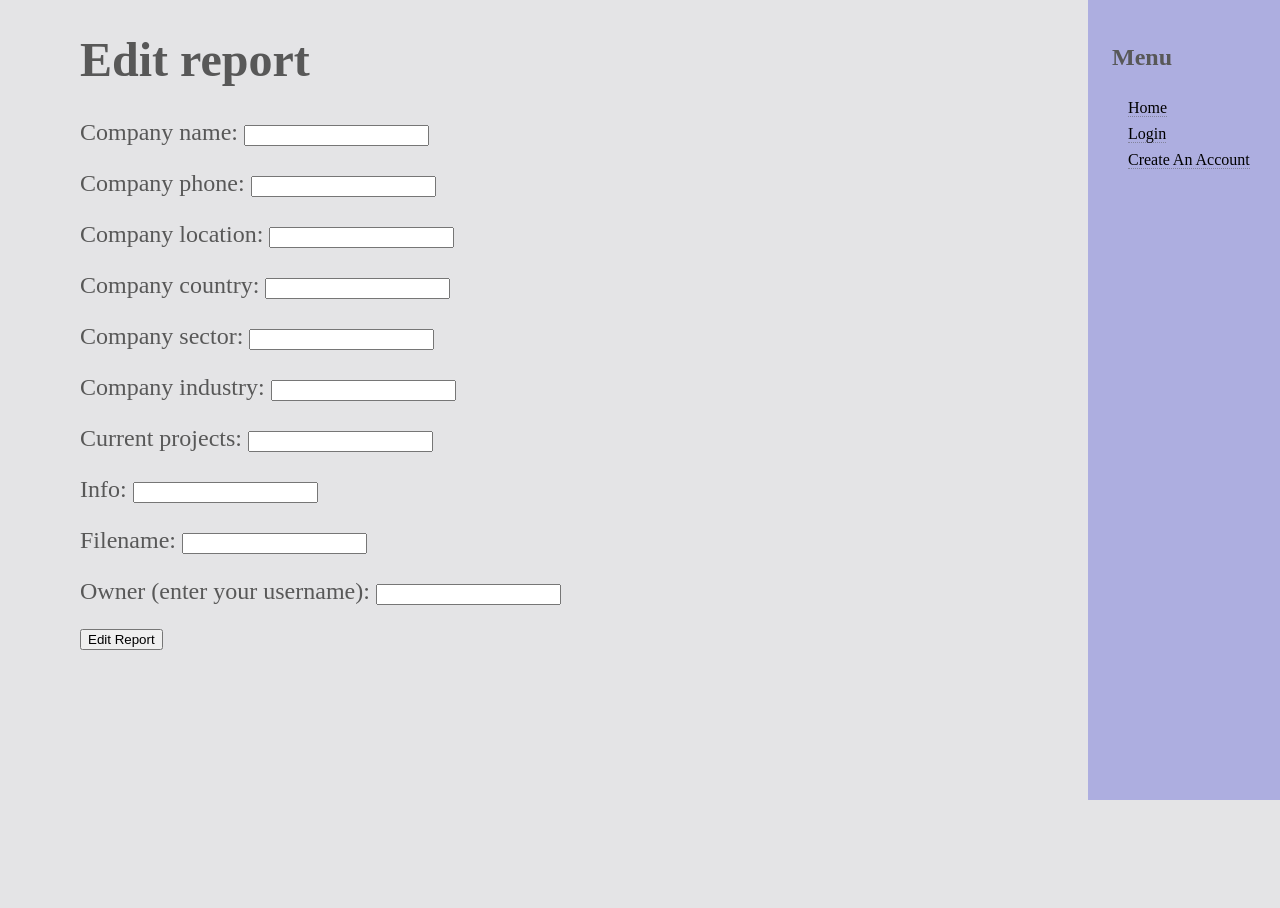
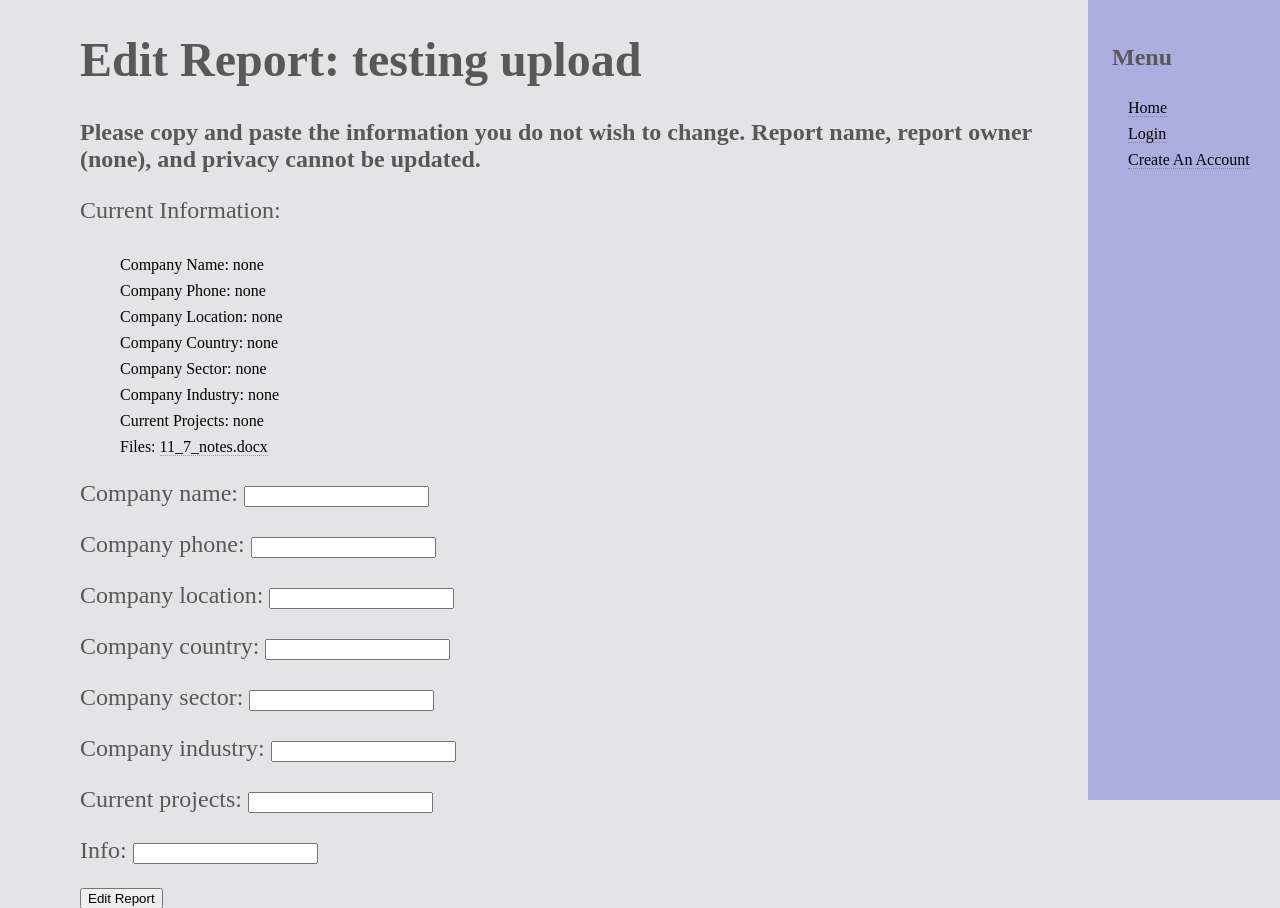
Before and after one commit to etkim97/cs3240-f17-team22, a Django app: page /catalog/report/edit/14 in a window 1280 px wide. Shown: the top 908 px of the page. Before the commit the page ends 800 px from the top, so only its background shows below. Run offline with Django 3.2, Linux system fonts and the light colour scheme; data comes from the database, SQL or seed files in the repository; both versions use the stored data as it was after the commit; some libraries are stand-ins or nearby versions.

Commit message:
some updates to the edit report page and beginning of uploading multiple files.

```diff
--- a/lokahi/catalog/forms.py
+++ b/lokahi/catalog/forms.py
@@ -29,7 +29,7 @@ class CreateReportForm(forms.Form):
     company_industry = forms.CharField()
     current_projects = forms.CharField()
     info = forms.CharField()
-    filename = forms.FileField(label="Select a file")
+    filename = forms.FileField(label="Select a file", widget=forms.ClearableFileInput(attrs={'multiple': True}))
     OPTIONS = (
         ('Private',"Private"),
         ('Public',"Public"),
@@ -47,9 +47,6 @@ class EditReportForm(forms.Form):
     company_industry = forms.CharField()
     current_projects = forms.CharField()
     info = forms.CharField()
-    filename = forms.CharField()
-    owner = forms.CharField(label = "Owner (enter your username)")
-
 
 class CreateMessageForm(forms.Form):
     recipient = forms.CharField()
--- a/lokahi/catalog/templates/catalog/detailedreport.html
+++ b/lokahi/catalog/templates/catalog/detailedreport.html
@@ -17,6 +17,5 @@
       </li>
     </ul>
     {% if user.username == 'admin' %}
-    <a href="">Delete</a>
     {% endif %}
 {% endblock %}
--- a/lokahi/catalog/templates/edit_report.html
+++ b/lokahi/catalog/templates/edit_report.html
@@ -1,7 +1,19 @@
 {% extends "base_generic.html" %}
 
 {% block content %}
-  <h1>Edit report </h1>
+  <h1>Edit Report: {{context.name}}</h1>
+  <p><b>Please copy and paste the information you do not wish to change. Report name, report owner ({{context.owner}}), and privacy cannot be updated.</b></p>
+  <p>Current Information:</p>
+  <ul>
+  	<li>Company Name: {{context.current_cname}}</li>
+  	<li>Company Phone: {{context.current_phone}}</li>
+  	<li>Company Location: {{context.current_location}}</li>
+  	<li>Company Country: {{context.current_country}}</li>
+  	<li>Company Sector: {{context.current_sector}}</li>
+  	<li>Company Industry: {{context.current_industry}}</li>
+  	<li>Current Projects: {{context.current_projects}}</li>
+  	<li>Files: <a href = "{{context.files}}">{{context.file_name}}</a></li>
+  </ul>
     <form action="" method="post">
         {% csrf_token %}
         {{ form.as_p }}
--- a/lokahi/catalog/views.py
+++ b/lokahi/catalog/views.py
@@ -156,6 +156,7 @@ from django.core.files.storage import FileSystemStorage
 def create_report(request):
     if request.method == 'POST':
         form = CreateReportForm(request.POST, request.FILES)
+        # files = request.FILES.getlist('filename')
         if form.is_valid():
             report_name = form.cleaned_data['report_name']
             company_name = form.cleaned_data['company_name']
@@ -166,9 +167,11 @@ def create_report(request):
             company_industry = form.cleaned_data['company_industry']
             current_projects = form.cleaned_data['current_projects']
             info = form.cleaned_data['info']
-            filename = request.FILES['filename']
+            filename = request.FILES.getlist('filename')
             privacy_setting = form.cleaned_data['privacy_setting']
             owner = form.cleaned_data['owner']
+            if owner != request.user.username:
+            	return HttpResponse("inputting your username serves as a digital signature, you may not enter an althernate username. Please go back.")
             try:
                 report = Report(
 					report_name = report_name,
@@ -198,6 +201,20 @@ def create_report(request):
 @csrf_exempt
 def edit_report(request, report_id):
     report = Report.objects.get(pk=report_id)
+    context ={
+    	'name' : report.report_name,
+    	'current_cname' : report.company_name,
+    	'current_phone' : report.company_phone,
+    	'current_location' : report.company_location,
+    	'current_country' : report.company_country,
+    	'current_sector' : report.company_sector,
+    	'current_industry' : report.company_industry,
+    	'current_projects' : report.current_projects,
+    	'current_info' : report.info,
+    	'owner' : report.owner,
+    	'files' : report.filename.url,
+    	'file_name' : report.filename,
+    }
     if request.method == 'POST':
         form = EditReportForm(request.POST)
         if form.is_valid():
@@ -209,15 +226,14 @@ def edit_report(request, report_id):
             report.company_industry = form.cleaned_data['company_industry']
             report.current_projects = form.cleaned_data['current_projects']
             report.info = form.cleaned_data['info']
-            report.filename = form.cleaned_data['filename']
-            report.owner = form.cleaned_data['owner']
+            # report.filename = form.cleaned_data['filename']
             report.save()
             return HttpResponse("report updated", True)
         else:
             return HttpResponse(form.errors.as_data())
     else:
         form = EditReportForm()
-    return render(request, 'edit_report.html', {'form': form})
+    return render(request, 'edit_report.html', context= {'form': form, 'context':context}, )
 
 
 @csrf_exempt
@@ -225,7 +241,7 @@ def delete_report(request, report_id):
 	try:
 		report = Report.objects.get(pk=report_id)
 		report.delete()
-		return HttpResponse("report deleted", True, report)
+		return HttpResponse("report deleted", True)
 	except:
 		return HttpResponse("report does not exist", False)
 
```
Also changed, not shown: lokahi/catalog/templates/catalog/list_reports.html (+5 -5 lines), lokahi/db.sqlite3, 7 other files.
